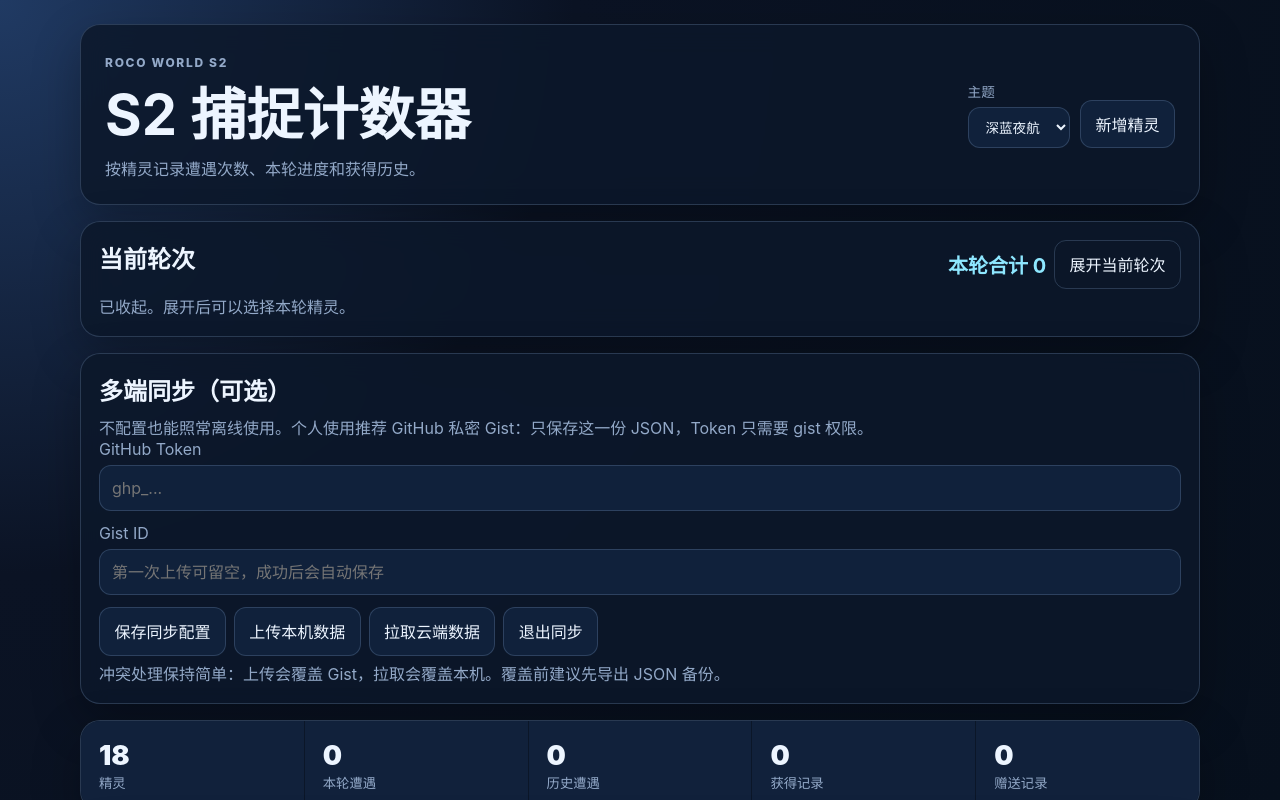
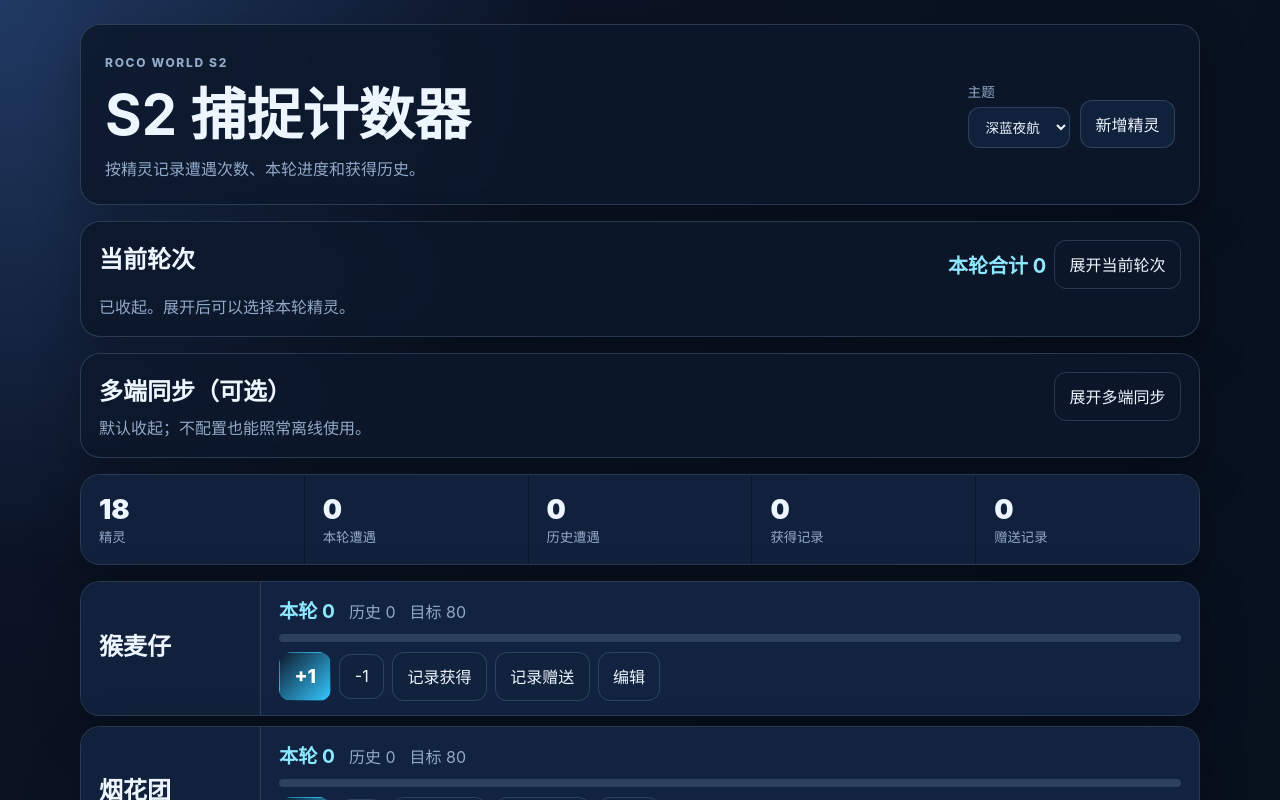
Before and after one commit to 2321Robin/count, a React (Vite) app: page / in a window 1280 px wide. Shown: the top 800 px of the page. Built offline with nearby package versions, Linux system fonts and the light colour scheme.

Commit message:
ui: collapse sync panel by default

```diff
--- a/src/components/SyncPanel.tsx
+++ b/src/components/SyncPanel.tsx
@@ -15,6 +15,7 @@ export function SyncPanel({ config, busy, onSaveConfig, onPush, onPull, onDiscon
   const [token, setToken] = useState(config.token);
   const [gistId, setGistId] = useState(config.gistId);
   const trimmedConfig = { token: token.trim(), gistId: gistId.trim() };
+  const [isOpen, setIsOpen] = useState(false);
 
   function submit(event: FormEvent) {
     event.preventDefault();
@@ -23,8 +24,21 @@ export function SyncPanel({ config, busy, onSaveConfig, onPush, onPull, onDiscon
 
   return (
     <section className="panel syncPanel">
+      <div className="sectionHeader">
+        <div>
           <h2>多端同步（可选）</h2>
+          {isOpen ? (
             <p>不配置也能照常离线使用。个人使用推荐 GitHub 私密 Gist：只保存这一份 JSON，Token 只需要 gist 权限。</p>
+          ) : (
+            <p>默认收起；不配置也能照常离线使用。</p>
+          )}
+        </div>
+        <button type="button" className="ghost" aria-expanded={isOpen} aria-controls="sync-panel-details" onClick={() => setIsOpen((value) => !value)}>
+          {isOpen ? "收起多端同步" : "展开多端同步"}
+        </button>
+      </div>
+      {isOpen && (
+        <div id="sync-panel-details">
           <form onSubmit={submit}>
             <label>GitHub Token<input type="password" value={token} placeholder="ghp_..." autoComplete="off" onChange={(event) => setToken(event.target.value)} /></label>
             <label>Gist ID<input value={gistId} placeholder="第一次上传可留空，成功后会自动保存" onChange={(event) => setGistId(event.target.value)} /></label>
@@ -36,6 +50,8 @@ export function SyncPanel({ config, busy, onSaveConfig, onPush, onPull, onDiscon
             </div>
           </form>
           <p className="muted">冲突处理保持简单：上传会覆盖 Gist，拉取会覆盖本机。覆盖前建议先导出 JSON 备份。</p>
+        </div>
+      )}
     </section>
   );
 }
```
Also changed, not shown: 1 other file (tests, documents, lock files or other folders). Lines whose indentation alone changed are shown as unchanged.
